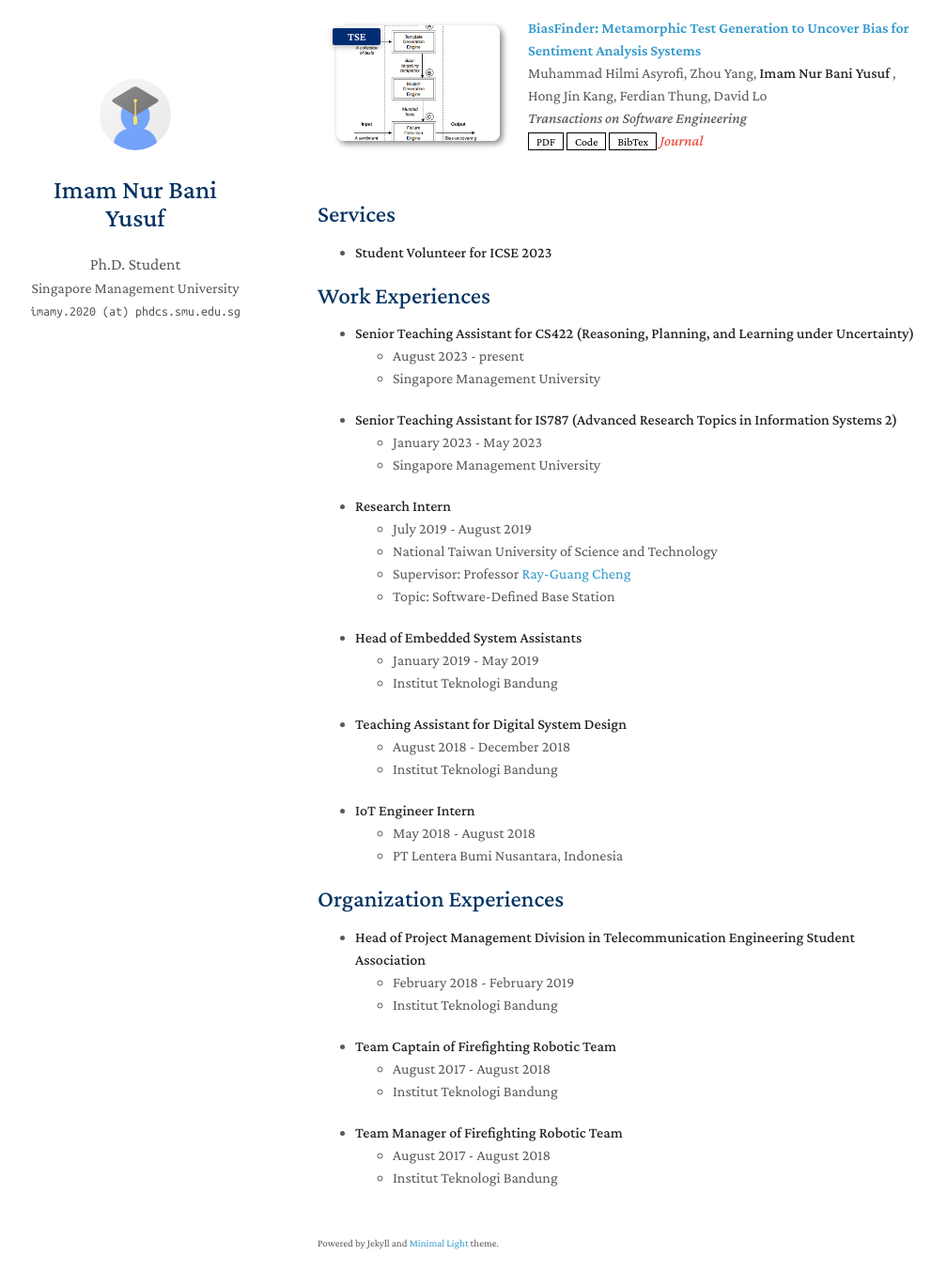
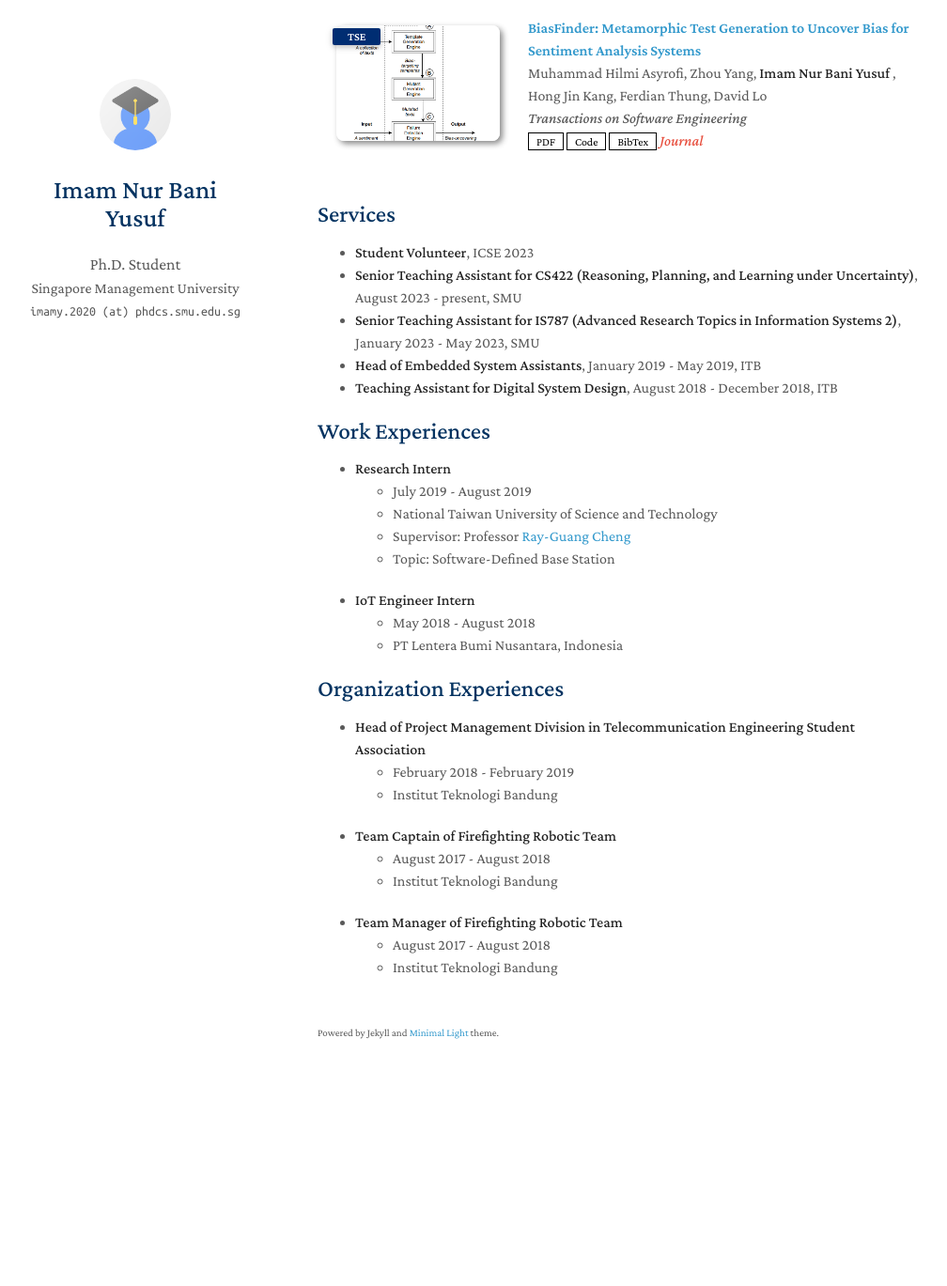
Before and after one commit to imamnurby/imamnurby.github.io, a Jekyll site: the page built from index.md, in a window 1280 px wide and 1400 px high, scrolled down 1698 px. Shown: the top 1369 px of the window at 94% size, without its empty margins (132-1140 px from the left). Built offline with Jekyll 4.4.1, drawn with Linux system fonts in a browser that asks for light colours; nearby versions of some CDN libraries; a style sheet for code colours, icons or effects is not loaded; our own code applies the rules of GitHub Pages for plain Markdown files; after the commit the page ends 2878 px from its top, so only the background shows below that.

Commit message:
move TA to "Services" section

```diff
--- a/index.md
+++ b/index.md
@@ -17,31 +17,21 @@ I am a Ph.D. candidate at the School of Computer Science and Information Systems
 {% include_relative _includes/publications.md %}
 
 ## Services
-* **Student Volunteer for ICSE 2023**
+
+* **Student Volunteer**, ICSE 2023
+* **Senior Teaching Assistant for CS422 (Reasoning, Planning, and Learning under Uncertainty)**, August 2023 - present, SMU
+* **Senior Teaching Assistant for IS787 (Advanced Research Topics in Information Systems 2)**, January 2023 - May 2023, SMU
+* **Head of Embedded System Assistants**, January 2019 - May 2019, ITB
+* **Teaching Assistant for Digital System Design**, August 2018 - December 2018, ITB
+
 
 ## Work Experiences
-
-* **Senior Teaching Assistant for CS422 (Reasoning, Planning, and Learning under Uncertainty)**
-  * August 2023 - present
-  * Singapore Management University
-
-* **Senior Teaching Assistant for IS787 (Advanced Research Topics in Information Systems 2)**
-  * January 2023 - May 2023
-  * Singapore Management University
 
 * **Research Intern**
   * July 2019 - August 2019
   * National Taiwan University of Science and Technology
   * Supervisor: Professor [Ray-Guang Cheng](https://scholar.google.com/citations?user=Lg3GlmYAAAAJ&hl=zh-TW&inst=14102473421921925766)
   * Topic: Software-Defined Base Station
-
-* **Head of Embedded System Assistants**
-  * January 2019 - May 2019
-  * Institut Teknologi Bandung
-
-* **Teaching Assistant for Digital System Design**
-  * August 2018 - December 2018
-  * Institut Teknologi Bandung
 
 * **IoT Engineer Intern**
   * May 2018 - August 2018
```
